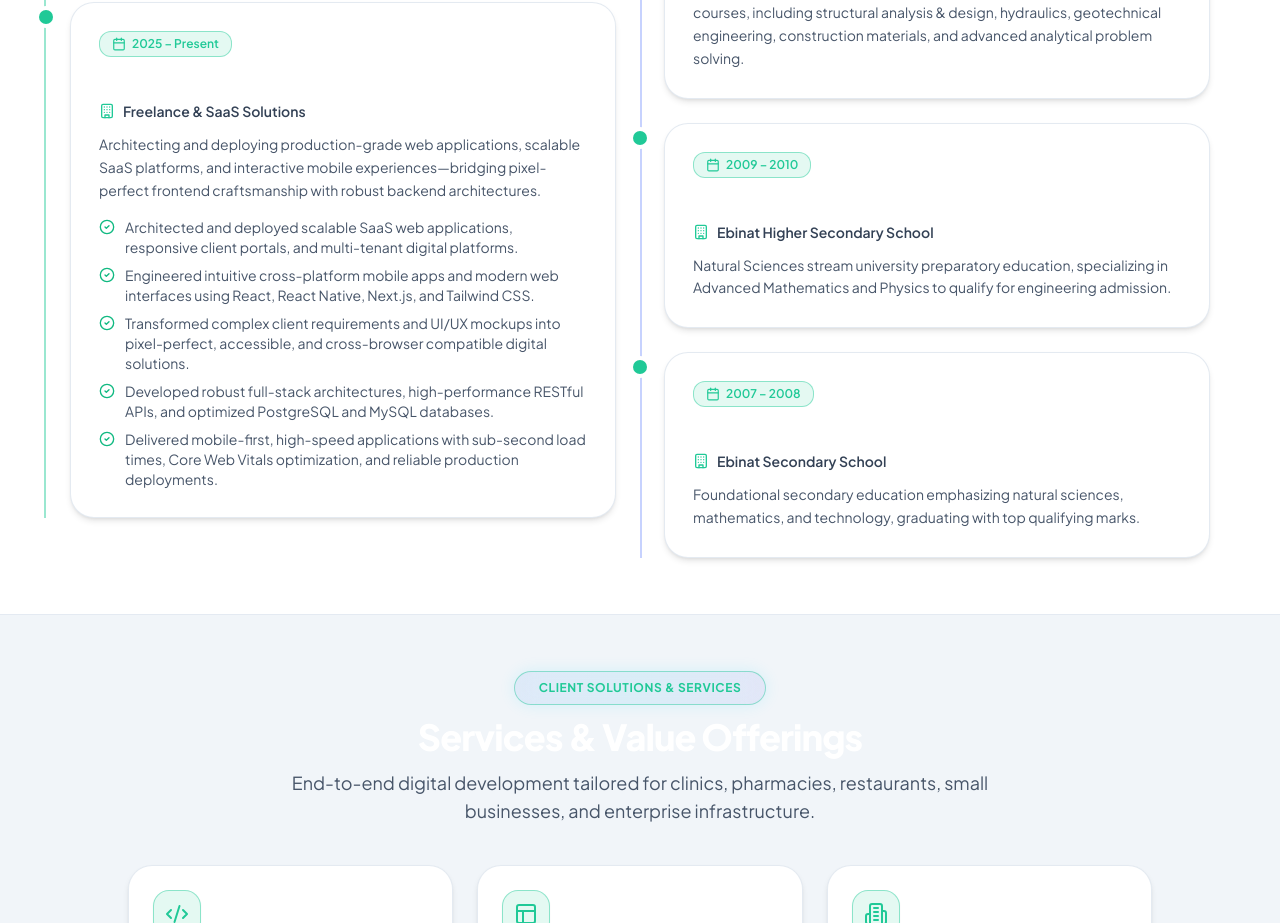
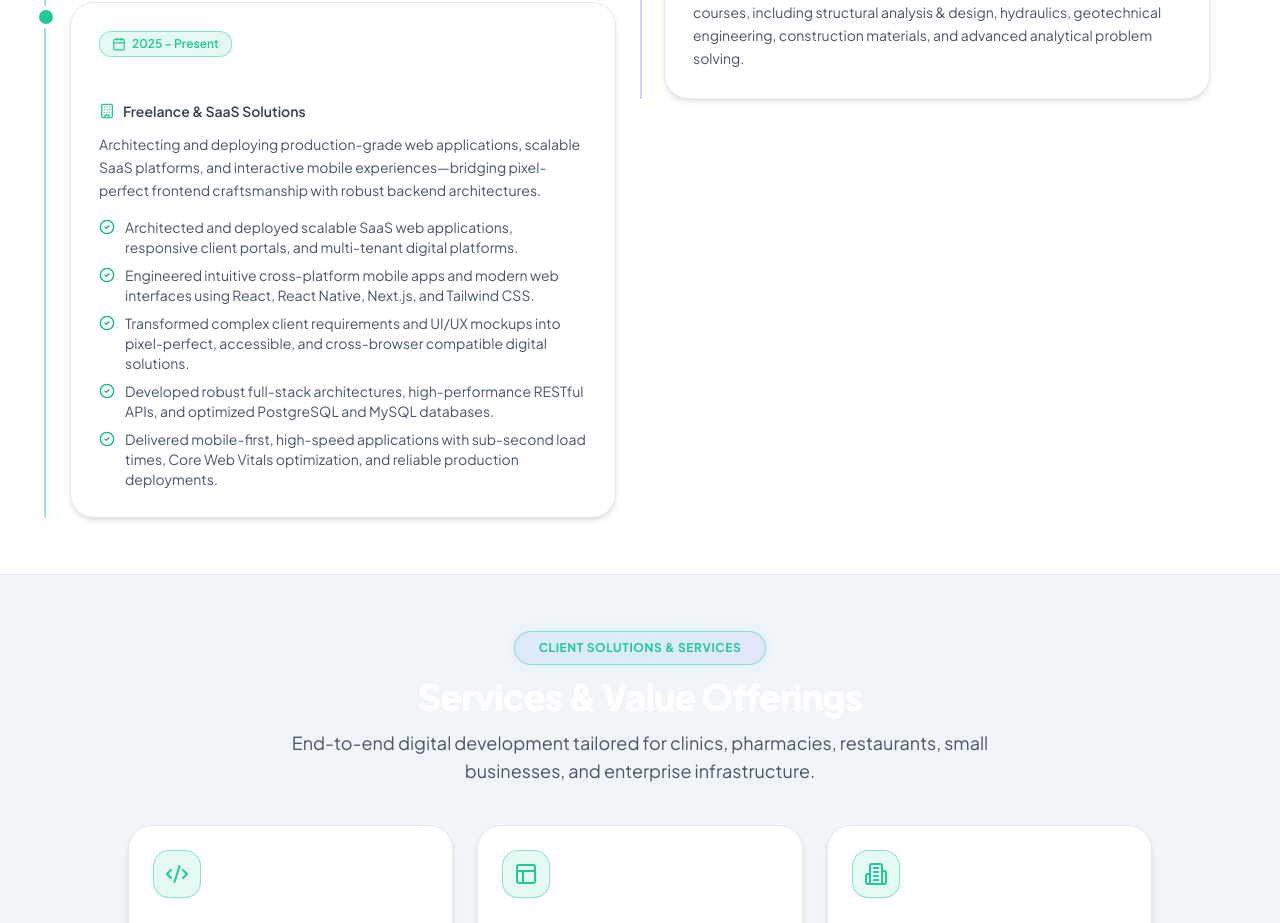
Before and after one commit to meseretshumye/Resume, a React (Vite) app: page / in a window 1280 px wide. Shown: the part 3340-4263 px from the top of the page. Built offline with nearby package versions, Linux system fonts and the light colour scheme.

Commit message:
style(education): remove Preparatory Class and High School from education history

```diff
--- a/src/data/resumeData.js
+++ b/src/data/resumeData.js
@@ -163,26 +163,6 @@ export const resumeData = {
       grade: "Honors Graduate",
       description: "Comprehensive 5-year engineering degree attending all civil engineering courses, including structural analysis & design, hydraulics, geotechnical engineering, construction materials, and advanced analytical problem solving.",
       skillsAcquired: ["Structural Analysis", "Project Scheduling", "Engineering Mathematics", "Technical Drafting", "Systematic Problem Solving"]
-    },
-    {
-      id: "edu-2",
-      degree: "Preparatory Class",
-      institution: "Ebinat Higher Secondary School",
-      location: "Ebinat, Amhara, Ethiopia",
-      period: "2009 – 2010",
-      grade: "University Qualification Standing",
-      description: "Natural Sciences stream university preparatory education, specializing in Advanced Mathematics and Physics to qualify for engineering admission.",
-      skillsAcquired: ["Natural Sciences", "Advanced Mathematics", "Analytical Thinking", "Scientific Methodology"]
-    },
-    {
-      id: "edu-3",
-      degree: "High School",
-      institution: "Ebinat Secondary School",
-      location: "Ebinat, Ethiopia",
-      period: "2007 – 2008",
-      grade: "Exemplary Academic Record",
-      description: "Foundational secondary education emphasizing natural sciences, mathematics, and technology, graduating with top qualifying marks.",
-      skillsAcquired: ["Foundational Mathematics", "Information Technology", "Communication Skills"]
     }
   ],
 
```
